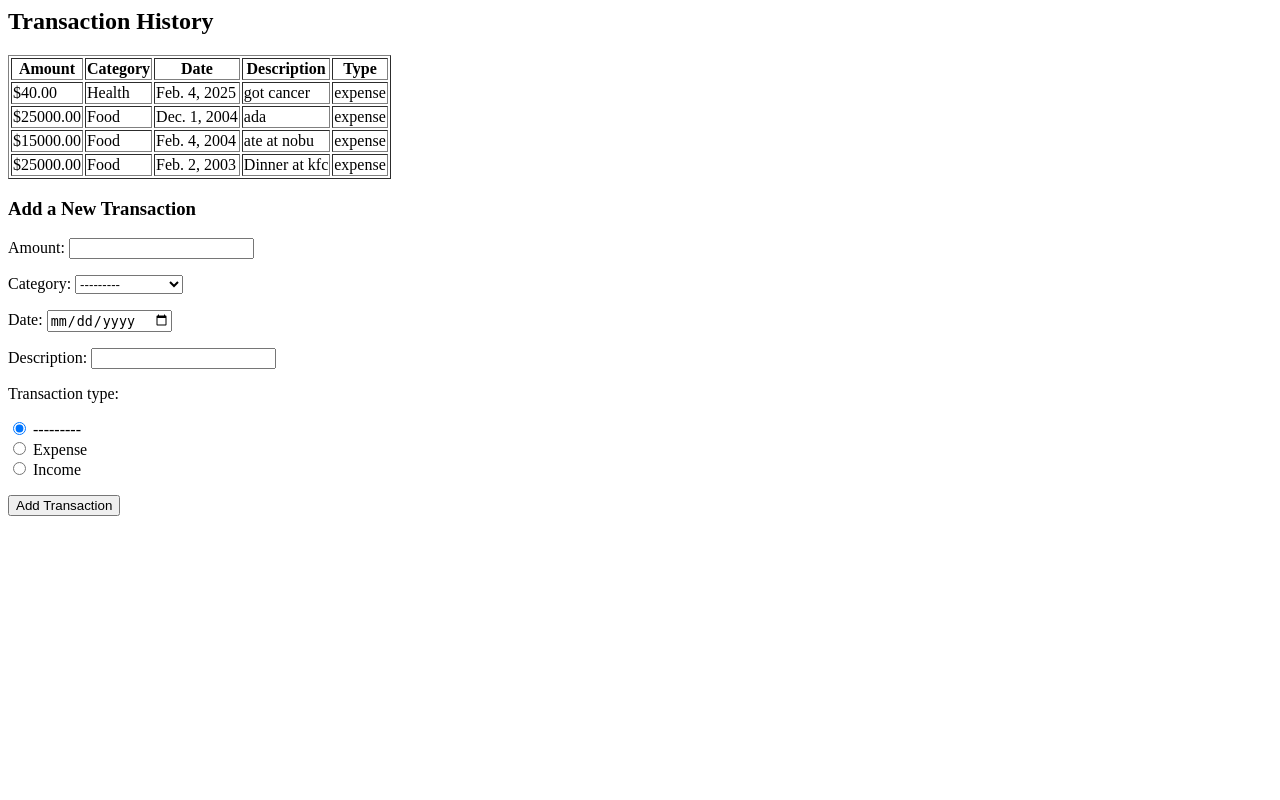
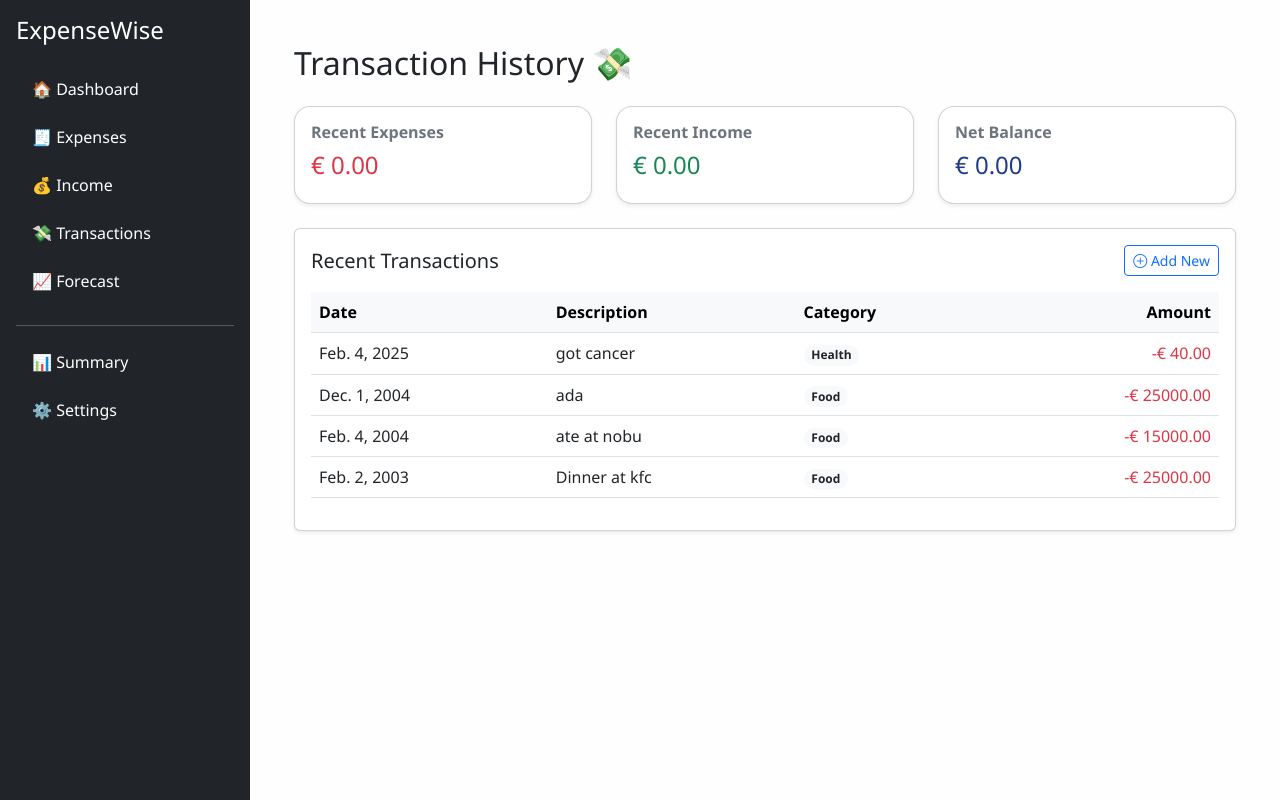
Before and after one commit to LimJames180/Personal-Finance-AI, a Django app: page /tracker/transactions/ in a window 1280 px wide. Run offline with Django 5.2, Linux system fonts and the light colour scheme; a user stored in the database is signed in; data comes from the database, SQL or seed files in the repository; both versions use the stored data as it was after the commit.

Commit message:
improved transaction history page

```diff
--- a/tracker/templates/tracker/transaction_history.html
+++ b/tracker/templates/tracker/transaction_history.html
@@ -1,31 +1,128 @@
+{% extends 'tracker/base.html' %}
+
+{% block title %}Transaction History{% endblock %}
 
 {% block content %}
-<h2>Transaction History</h2>
+<div class="dashboard-container">
+    <h2 class="mb-4">Transaction History 💸</h2>
 
-<table border="1">
+    <!-- Transaction Summary Cards -->
+    <div class="row g-4 mb-4">
+        <div class="col-md-4">
+            <div class="card card-summary bg-white shadow-sm">
+                <div class="card-body">
+                    <h6 class="text-secondary">Recent Expenses</h6>
+                    <h3 class="text-danger">€ {{ total_expenses|default:"0.00" }}</h3>
+                </div>
+            </div>
+        </div>
+        <div class="col-md-4">
+            <div class="card card-summary bg-white shadow-sm">
+                <div class="card-body">
+                    <h6 class="text-secondary">Recent Income</h6>
+                    <h3 class="text-success">€ {{ total_income|default:"0.00" }}</h3>
+                </div>
+            </div>
+        </div>
+        <div class="col-md-4">
+            <div class="card card-summary bg-white shadow-sm">
+                <div class="card-body">
+                    <h6 class="text-secondary">Net Balance</h6>
+                    <h3 class="text-primary">€ {{ net_balance|default:"0.00" }}</h3>
+                </div>
+            </div>
+        </div>
+    </div>
+
+    <!-- Transaction List -->
+    <div class="card bg-white shadow-sm mb-4">
+        <div class="card-body">
+            <div class="d-flex justify-content-between align-items-center mb-3">
+                <h5 class="card-title mb-0">Recent Transactions</h5>
+                <button type="button" class="btn btn-sm btn-outline-primary" data-bs-toggle="modal" data-bs-target="#addTransactionModal">
+                    <i class="bi bi-plus-circle"></i> Add New
+                </button>
+            </div>
+
+            <div class="table-responsive">
+                <table class="table table-hover">
+                    <thead class="table-light">
                         <tr>
-        <th>Amount</th>
-        <th>Category</th>
                             <th>Date</th>
                             <th>Description</th>
-        <th>Type</th>
+                            <th>Category</th>
+                            <th class="text-end">Amount</th>
                         </tr>
+                    </thead>
+                    <tbody>
                         {% for transaction in transactions %}
                         <tr>
-        <td>${{ transaction.amount }}</td>
-        <td>{{ transaction.category }}</td>
                             <td>{{ transaction.date }}</td>
                             <td>{{ transaction.description }}</td>
-        <td>{{ transaction.transaction_type }}</td>
+                            <td>
+                                <span class="badge rounded-pill bg-light text-dark">
+                                    {{ transaction.category }}
+                                </span>
+                            </td>
+                            <td class="text-end {% if transaction.transaction_type == 'expense' %}text-danger{% else %}text-success{% endif %}">
+                                {% if transaction.transaction_type == 'expense' %}-{% endif %}€ {{ transaction.amount }}
+                            </td>
+                        </tr>
+                        {% empty %}
+                        <tr>
+                            <td colspan="4" class="text-center text-muted py-4">
+                                No transactions yet. Add your first one!
+                            </td>
                         </tr>
                         {% endfor %}
+                    </tbody>
                 </table>
+            </div>
+        </div>
+    </div>
+</div>
 
-<h3>Add a New Transaction</h3>
-<form method="post">
+<!-- Add Transaction Modal -->
+<div class="modal fade" id="addTransactionModal" tabindex="-1" aria-labelledby="addTransactionModalLabel" aria-hidden="true">
+    <div class="modal-dialog">
+        <div class="modal-content">
+            <div class="modal-header">
+                <h5 class="modal-title" id="addTransactionModalLabel">Add New Transaction</h5>
+                <button type="button" class="btn-close" data-bs-dismiss="modal" aria-label="Close"></button>
+            </div>
+            <div class="modal-body">
+                <form method="post" id="transaction-form">
                     {% csrf_token %}
                     {{ form.as_p }}
-    <button type="submit">Add Transaction</button>
+                    <div class="text-end mt-3">
+                        <button type="button" class="btn btn-secondary" data-bs-dismiss="modal">Cancel</button>
+                        <button type="submit" class="btn btn-primary">Add Transaction</button>
+                    </div>
                 </form>
+            </div>
+        </div>
+    </div>
+</div>
 
+<!-- Make sure Bootstrap JS and Popper.js are included -->
+<script src="https://cdn.jsdelivr.net/npm/@popperjs/core@2.11.6/dist/umd/popper.min.js"></script>
+<script src="https://cdn.jsdelivr.net/npm/bootstrap@5.2.3/dist/js/bootstrap.min.js"></script>
+
+<script>
+    // Initialize all modals
+    document.addEventListener('DOMContentLoaded', function() {
+        var myModal = new bootstrap.Modal(document.getElementById('addTransactionModal'));
+
+        // For testing - uncomment to automatically show modal on page load
+        // myModal.show();
+
+        // Add event listener to the button
+        document.querySelector('[data-bs-target="#addTransactionModal"]').addEventListener('click', function() {
+            myModal.show();
+        });
+    });
+</script>
+
+<!-- Add Bootstrap Icons if not already included in base template -->
+<link rel="stylesheet" href="https://cdn.jsdelivr.net/npm/bootstrap-icons@1.10.0/font/bootstrap-icons.css">
 {% endblock %}
```
Also changed, not shown: db.sqlite3. Lines whose indentation alone changed are shown as unchanged.
